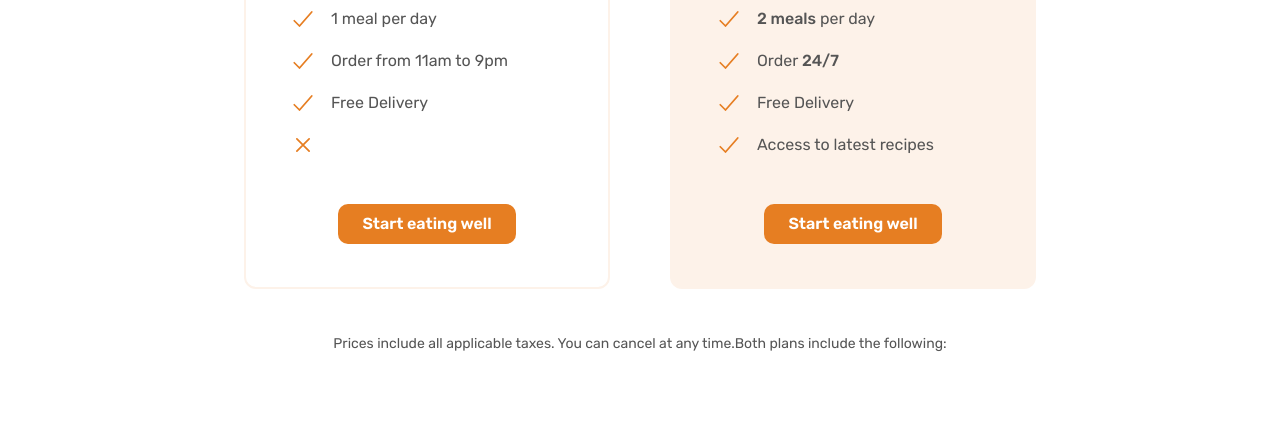
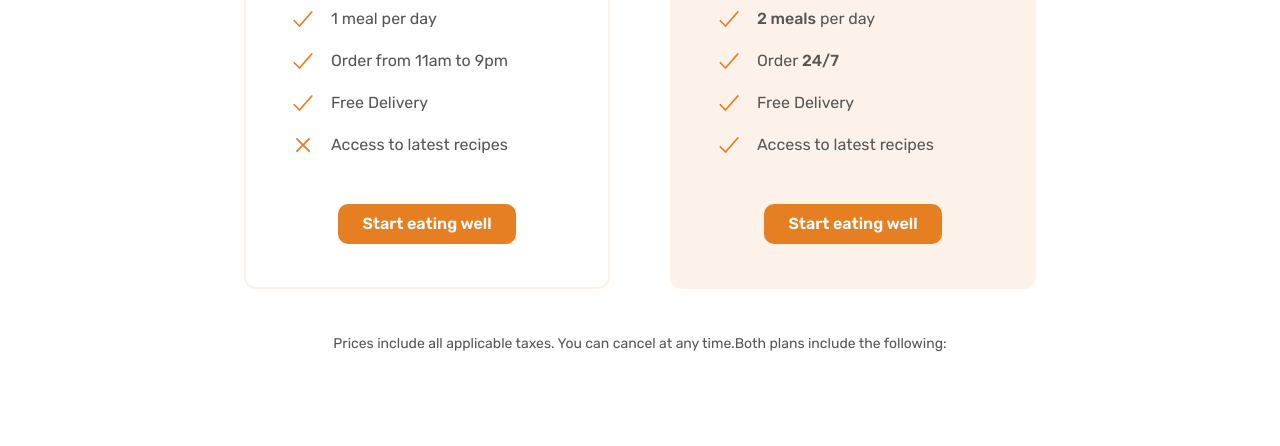
Before and after one commit to Tansarraf/Omnifood, a plain HTML site: page index.html in a window 1280 px wide. Shown: the part 5360-5806 px from the top of the page. Drawn offline with nearby package versions, Linux system fonts and the light colour scheme; some packages are replaced by stand-ins of ours; a script that the page names is missing.

Commit message:
initial commit

```diff
--- a/index.html
+++ b/index.html
@@ -421,7 +421,7 @@
                 ><span>Free Delivery</span>
               </li>
               <li class="list-item">
-                <ion-icon class="list-icon" name="close-outline"></ion-icon>
+                <ion-icon class="list-icon" name="close-outline"></ion-icon><span>Access to latest recipes</span>
               </li>
             </ul>
             <div class="plan-signup">
```
